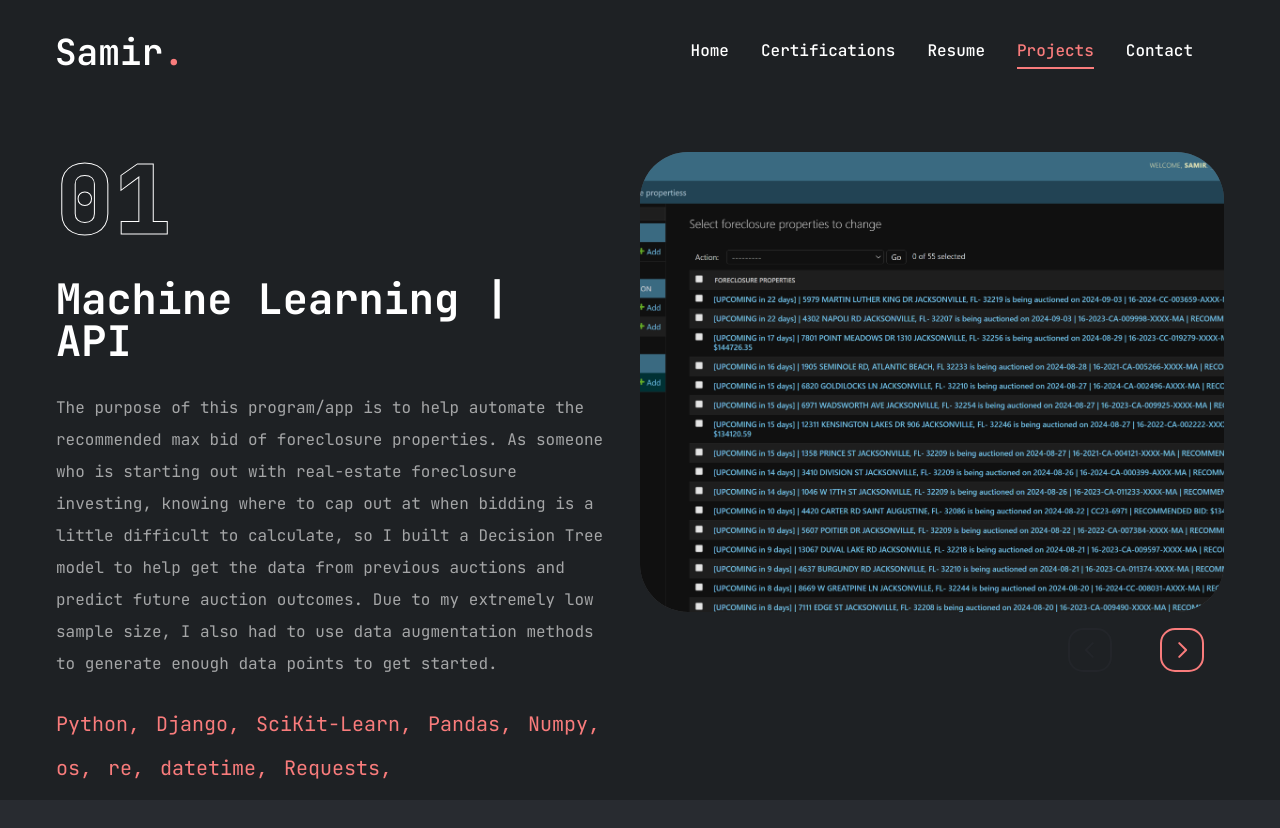
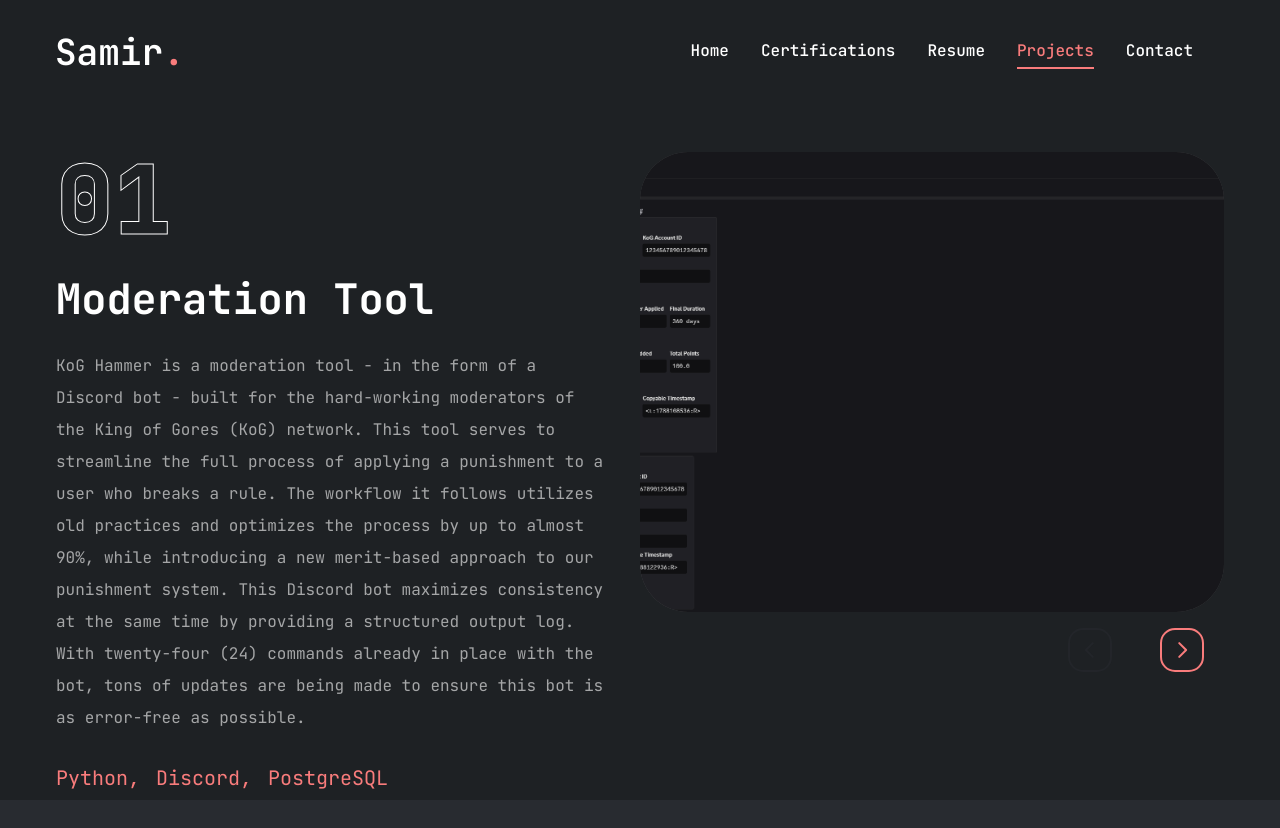
Before and after one commit to agrawasu/portfolio-site-samir-agrawal, a Next.js app: page /projects in a window 1280 px wide. Shown: the top 828 px of the page. Built offline with nearby package versions, Linux system fonts and the light colour scheme.

Commit message:
update site to current

```diff
--- a/app/contact/page.jsx
+++ b/app/contact/page.jsx
@@ -128,11 +128,11 @@ const Contact = () => {
                 <SelectContent>
                   <SelectGroup>
                     <SelectLabel>Select inquiry type</SelectLabel>
-                    <SelectItem value="Spring Co-op - Internship 2025">
-                      Spring Co-op/Internship 2025
+                    <SelectItem value="Spring Co-op/Internship 2026">
+                      Spring Co-op/Internship 2026
                     </SelectItem>
-                    <SelectItem value="Summer Co-op - Internship 2025">
-                      Summer Co-op/Internship 2025
+                    <SelectItem value="Full-time - Summer 2026">
+                      Full-time Position Summer 2026
                     </SelectItem>
                     <SelectItem value="Other">Other</SelectItem>
                   </SelectGroup>
--- a/app/page.jsx
+++ b/app/page.jsx
@@ -11,7 +11,7 @@ const Home = () => {
   const about =
     "I am an IT student at the University of Cincinnati and I have a heavy interest in anything related to Artificial Intelligence and Machine Learning and I want to grow my knowledge in both of these fields as much as possible.";
   const intro = "Hello I'm";
-  const resumeLink ="https://drive.google.com/uc?export=download&id=1qHkgyWVKHSl47-xT0F32b-alroMfhdqQ";
+  const resumeLink ="https://drive.google.com/uc?export=download&id=1WjcoTZac-l_4GZFebAGEitlXiOHsK3bi";
 
   return (
     <section className="h-full">
--- a/app/projects/page.jsx
+++ b/app/projects/page.jsx
@@ -22,6 +22,21 @@ import WorkSliderBtns from "@/components/WorkSliderBtns";
 const projects = [
     {
         num: "01",
+        category: "Moderation Tool",
+        title: "KoG Hammer",
+        description:
+            "KoG Hammer is a moderation tool - in the form of a Discord bot - built for the hard-working moderators of the King of Gores (KoG) network. This tool serves to streamline the full process of applying a punishment to a user who breaks a rule. The workflow it follows utilizes old practices and optimizes the process by up to almost 90%, while introducing a new merit-based approach to our punishment system. This Discord bot maximizes consistency at the same time by providing a structured output log. With twenty-four (24) commands already in place with the bot, tons of updates are being made to ensure this bot is as error-free as possible.",
+        builtWith: [
+            {name: "Python"},
+            {name: "Discord"},
+            {name: "PostgreSQL"},
+        ],
+        image: "/assets/projects/koghammer.png",
+        live: "",
+        github: "https://github.com/KoG-teeworlds/kog-hammer",
+    },
+    {
+        num: "02",
         category: "Machine Learning | API",
         title: "Recommended Max Bid Calculator",
         description:
@@ -43,7 +58,7 @@ const projects = [
         github: "https://github.com/agrawasu/foreclosureProperties",
     },
     {
-        num: "02",
+        num: "03",
         category: "Translation using API",
         title: "Text File Translator",
         description:
@@ -59,7 +74,7 @@ const projects = [
         github: "https://github.com/agrawasu/text-translator",
     },
     {
-        num: "03",
+        num: "04",
         category: "Encryption",
         title: "Password Manager using Staganography",
         description:
@@ -77,7 +92,7 @@ const projects = [
         github: "https://github.com/agrawasu/steganography-password-manager",
     },
     {
-        num: "04",
+        num: "05",
         category: "Data Analytics",
         title: "House Pricing Predictions",
         description:
@@ -95,7 +110,7 @@ const projects = [
         github: "https://github.com/agrawasu/house-pricing-predictor",
     },
     {
-        num: "05",
+        num: "06",
         category: "Web Development",
         title: "Portfolio Site",
         description:
@@ -115,7 +130,7 @@ const projects = [
         github: "https://github.com/agrawasu/portfolio-site-samir-agrawal",
     },
     {
-        num: "06",
+        num: "07",
         category: "Data Analytics",
         title: "NYC Crash Reports",
         description:
--- a/app/resume/page.jsx
+++ b/app/resume/page.jsx
@@ -11,6 +11,11 @@ const experience = {
   description:
     "Information regarding the most recent experiences below - as well as more information about me - is detailed on my resume, which can be found on my Home page.",
   items: [
+    {
+      company: "Siemens Digital Industries",
+      position: "SaaS Governance Execution Intern",
+      duration: "May 2025 - August 2025",
+    },
     {
       company: "Self-Employed",
       position: "Real-Estate Investor",
@@ -209,11 +214,11 @@ const Resume = () => {
     >
       <div className="container mx-auto">
         <Tabs defaultValue="experience" className="flex flex-col xl:flex-row gap-[60px]">
-          <TabsList className="flex flex-col w-full max-w-[380px] mx-auto xl:mx-0 gap-6">
-            <TabsTrigger value="experience">Experience</TabsTrigger>
-            <TabsTrigger value="education">Education</TabsTrigger>
-            <TabsTrigger value="skills">Skills</TabsTrigger>
-            <TabsTrigger value="about">About me</TabsTrigger>
+          <TabsList className="flex flex-col w-full max-w-[380px] mx-auto xl:mx-0 gap-6 transition-all duration-500">
+            <TabsTrigger value="experience" className="hover:scale-[1.025]">Experience</TabsTrigger>
+            <TabsTrigger value="education" className="hover:scale-[1.025]">Education</TabsTrigger>
+            <TabsTrigger value="skills" className="hover:scale-[1.025]">Skills</TabsTrigger>
+            <TabsTrigger value="about" className="hover:scale-[1.025]">About me</TabsTrigger>
           </TabsList>
 
           {/* content */}
--- a/components/Stats.jsx
+++ b/components/Stats.jsx
@@ -4,11 +4,11 @@ import CountUp from "react-countup";
 
 const stats = [
   {
-    num: 1,
+    num: 2,
     text: "Years of experience",
   },
   {
-    num: 6,
+    num: 7,
     text: "Projects completed",
   },
   {
```
Also changed, not shown: public/assets/projects/koghammer.png (added).
